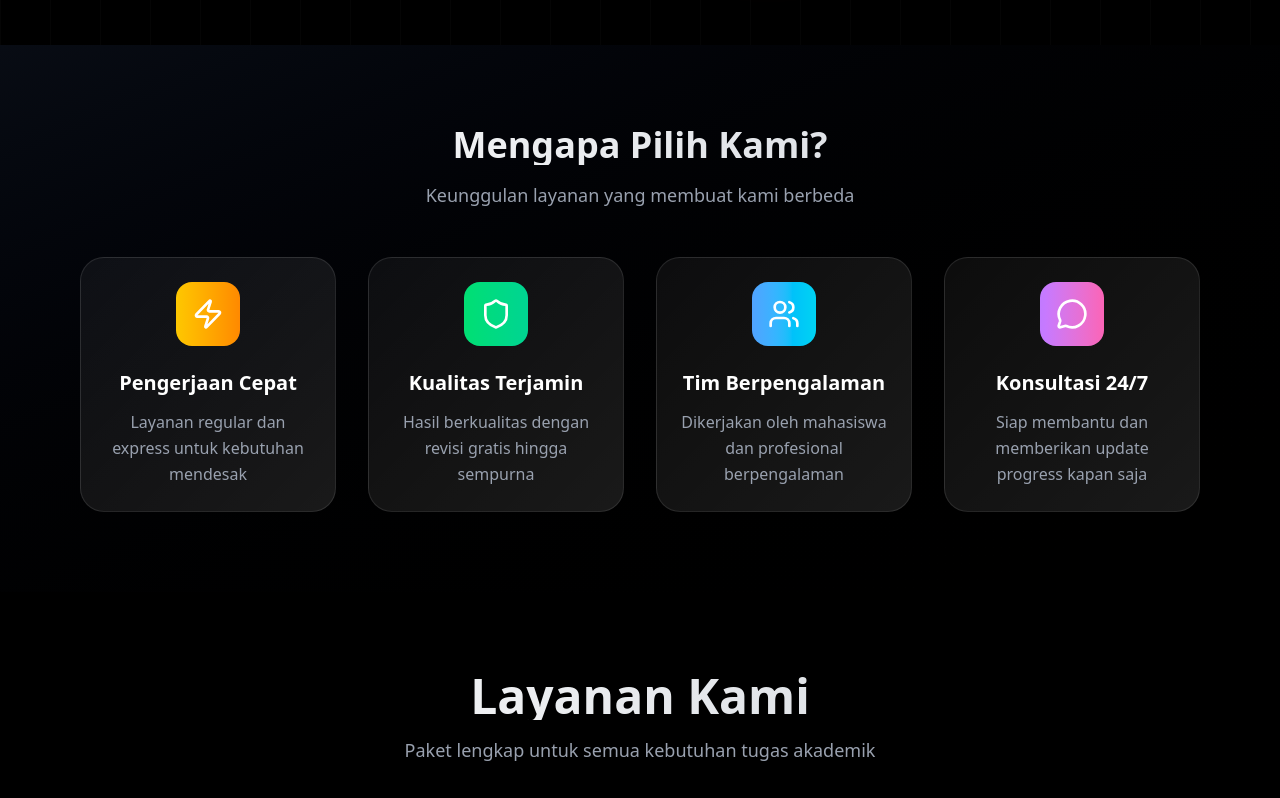
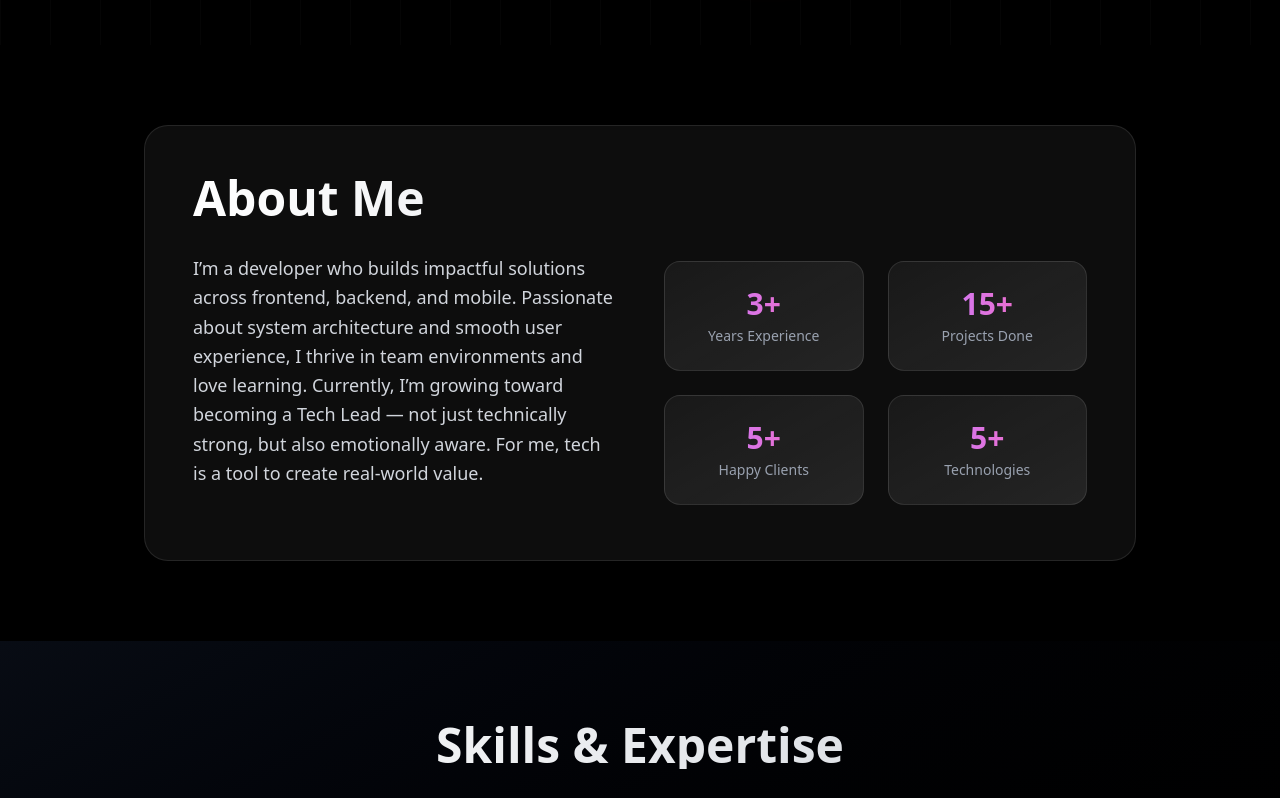
Before and after one commit to andisugara/andisugara, a React (Vite) app: page /joki-tugas in a window 1280 px wide. Shown: the part 755-1553 px from the top of the page. Built offline with nearby package versions, Linux system fonts and the light colour scheme.

Commit message:
change to awal

```diff
--- a/src/main.tsx
+++ b/src/main.tsx
@@ -1,18 +1,10 @@
-import React from "react";
-import ReactDOM from "react-dom/client";
-import { BrowserRouter as Router, Routes, Route } from "react-router-dom";
+import { StrictMode } from "react";
+import { createRoot } from "react-dom/client";
+import "./index.css";
 import App from "./App.tsx";
-import JokiTugas from "./JokiTugas.tsx";
-import "./index.css";
 
-ReactDOM.createRoot(document.getElementById("root")!).render(
-  <React.StrictMode>
-    <Router basename="/">
-      {/* Replace with your actual GitHub repo name */}
-      <Routes>
-        <Route path="/" element={<App />} />
-        <Route path="/joki-tugas" element={<JokiTugas />} />
-      </Routes>
-    </Router>
-  </React.StrictMode>
+createRoot(document.getElementById("root")!).render(
+  <StrictMode>
+    <App />
+  </StrictMode>
 );
```
